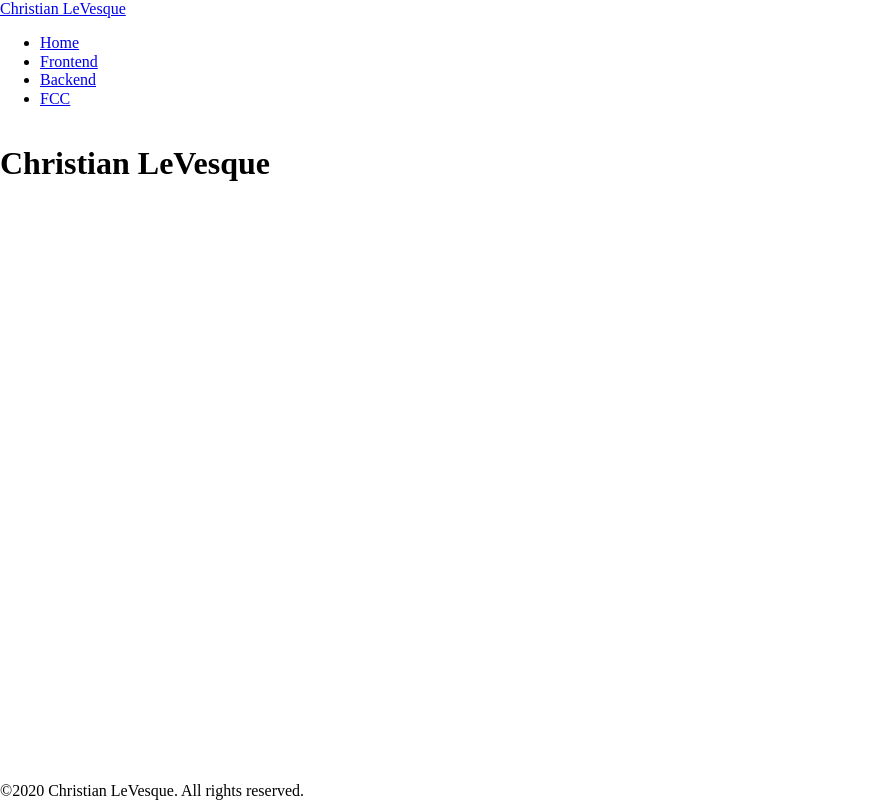
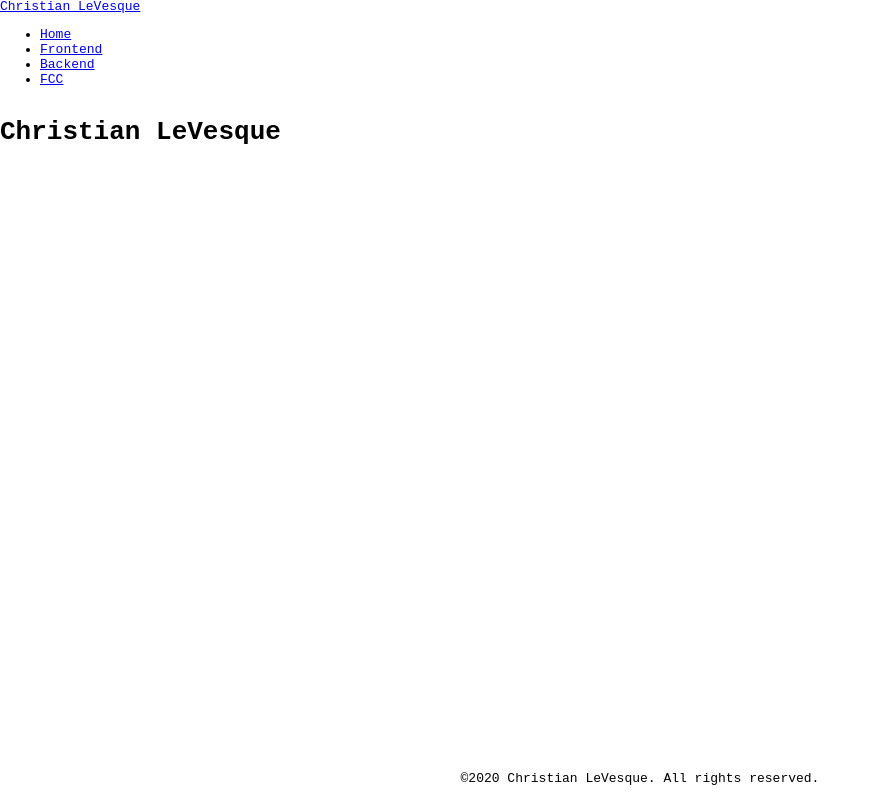
Before and after one commit to christianlevesque/christianlevesque.net, an Eleventy site: page index.md in a window 1280 px wide. Shown: the whole page, without its empty margins (0-880 px from the left). Built offline with nearby package versions, Linux system fonts and the light colour scheme; Eleventy itself is replaced by a stand-in of ours; files that its build step writes are made by us from their sources; what eleventy-plugin-sass would draw is missing.

Commit message:
added _variables file for sass variables; added spacer variable and padding around footer; added font-family variable and font family to body

```diff
--- a/styles/_footer.scss
+++ b/styles/_footer.scss
@@ -0,0 +1,6 @@
+@import "variables";
+
+.footer {
+	text-align: center;
+	padding: $spacer;
+}
--- a/styles/_global.scss
+++ b/styles/_global.scss
@@ -1,6 +1,9 @@
+@import "variables";
+
 html, body {
 	min-height: 100vh;
 	width: 100%;
+	font-family: $font-family;
 }
 body {
 	display: flex;
--- /dev/null
+++ b/styles/_variables.scss
@@ -0,0 +1,2 @@
+$font-family: monospace;
+$spacer: 1rem;
```
